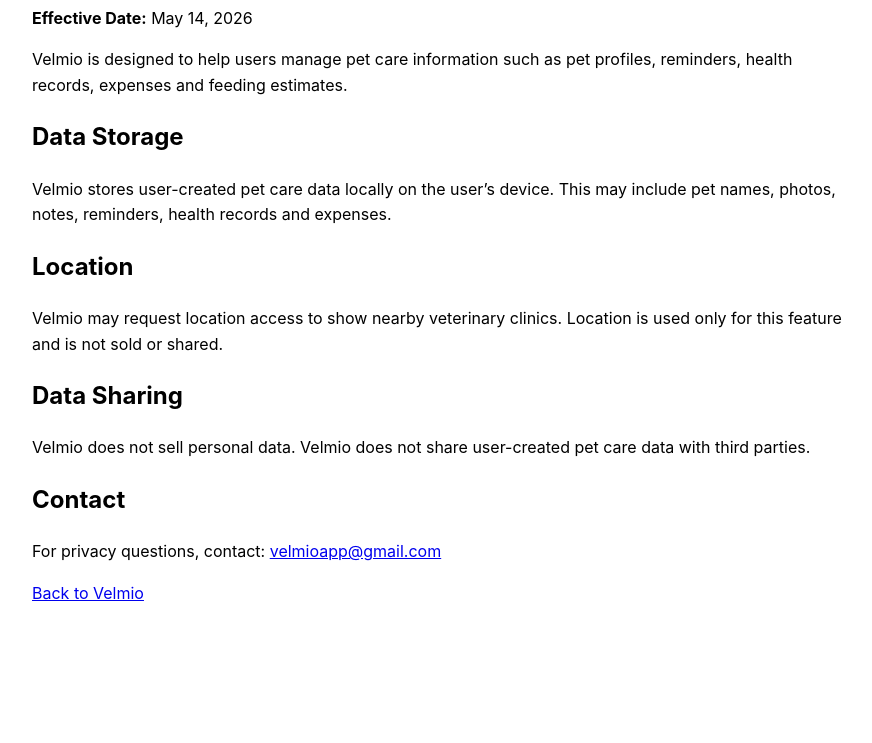
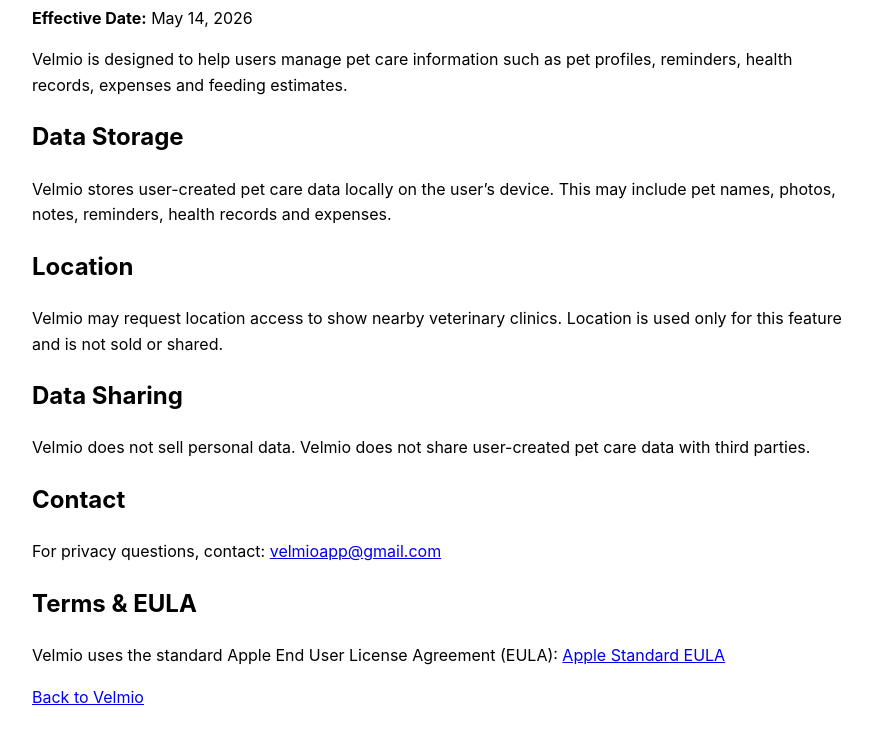
Before and after one commit to AtillaPoyraz/velmio-site, a plain HTML site: page privacy.html in a window 1280 px wide. Shown: the part 107-850 px from the top of the page, without its empty margins (198-1070 px from the left). Before the commit the page ends 800 px from the top, so only its background shows below. Drawn offline with Linux system fonts and the light colour scheme.

Commit message:
Update privacy.html

```diff
--- a/privacy.html
+++ b/privacy.html
@@ -23,6 +23,14 @@
   <h2>Contact</h2>
   <p>For privacy questions, contact: <a href="mailto:velmioapp@gmail.com">velmioapp@gmail.com</a></p>
 
+  <h2>Terms & EULA</h2>
+  <p>
+    Velmio uses the standard Apple End User License Agreement (EULA):
+    <a href="https://www.apple.com/legal/internet-services/itunes/dev/stdeula/">
+      Apple Standard EULA
+    </a>
+  </p>
+
   <p><a href="index.html">Back to Velmio</a></p>
 </body>
 </html>
```
